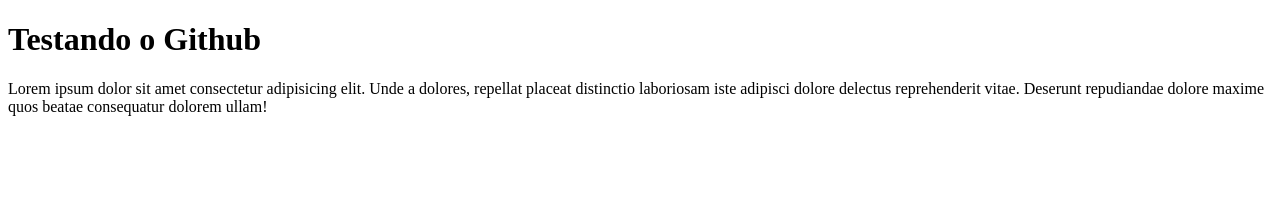
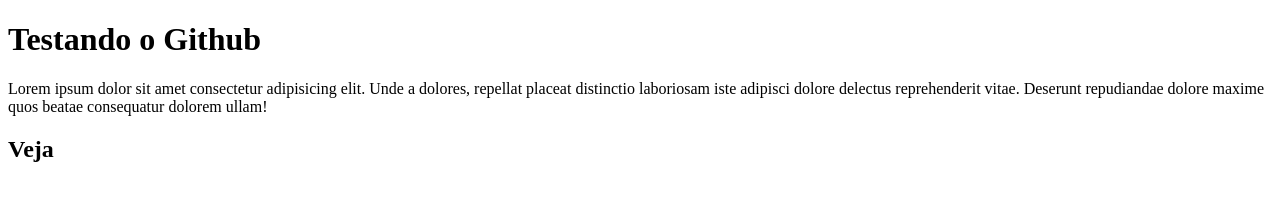
Before and after one commit to CarlosCardosoSilva/Pagina, a plain HTML site: page index.html in a window 1280 px wide. Drawn offline with Linux system fonts and the light colour scheme.

Commit message:
Segundo commit

```diff
--- a/index.html
+++ b/index.html
@@ -13,5 +13,6 @@
          reprehenderit vitae. Deserunt repudiandae dolore maxime quos beatae
          consequatur dolorem ullam!
     </p>
+    <h2>Veja</h2>
 </body>
 </html>
```
